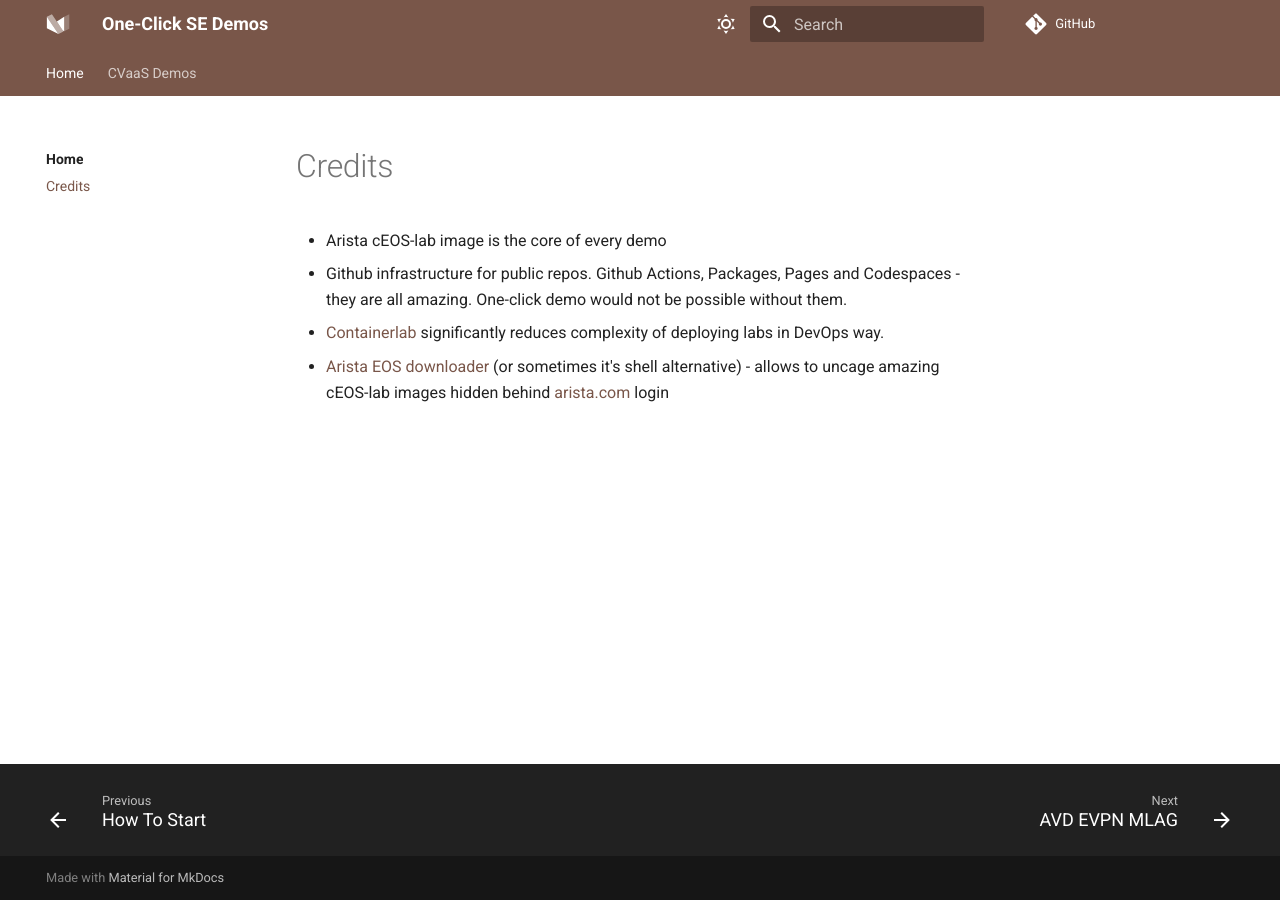
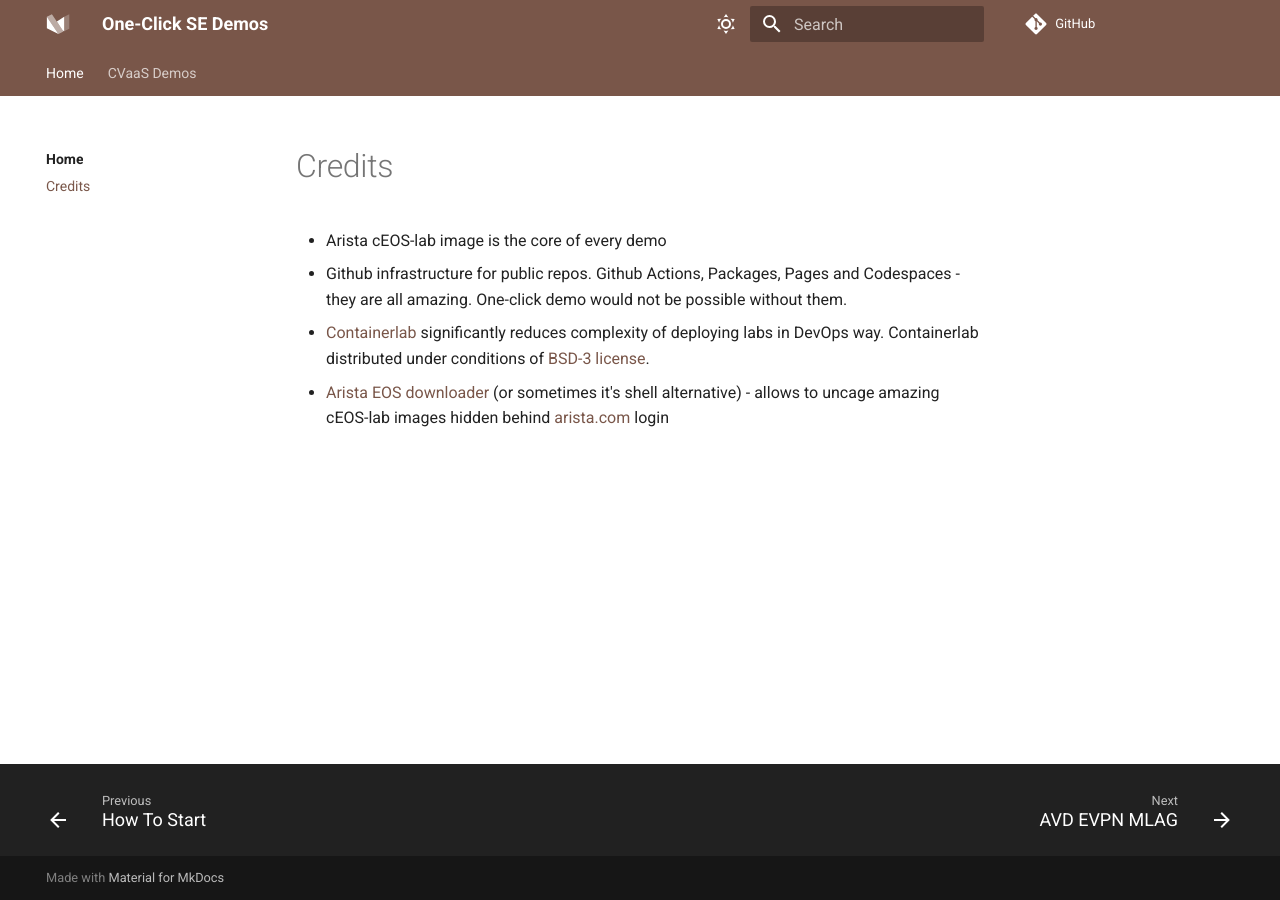
Before and after one commit to arista-netdevops-community/one-click-se-demos, an MkDocs documentation site: the page built from docs/credits.md, in a window 1280 px wide. Built offline with MkDocs 1.6.1 and Material for MkDocs 9.7.7, drawn with Linux system fonts in a browser that asks for light colours; comment, search, counter and statistics services are not loaded.

Commit message:
add ref to clab license

```diff
--- a/docs/credits.md
+++ b/docs/credits.md
@@ -2,5 +2,5 @@
 
 - Arista cEOS-lab image is the core of every demo
 - Github infrastructure for public repos. Github Actions, Packages, Pages and Codespaces - they are all amazing. One-click demo would not be possible without them.
-- [Containerlab](https://containerlab.dev/) significantly reduces complexity of deploying labs in DevOps way.
+- [Containerlab](https://containerlab.dev/) significantly reduces complexity of deploying labs in DevOps way. Containerlab distributed under conditions of [BSD-3 license](https://github.com/srl-labs/containerlab/blob/main/LICENSE).
 - [Arista EOS downloader](https://pypi.org/project/eos-downloader/) (or sometimes it's shell alternative) - allows to uncage amazing cEOS-lab images hidden behind [arista.com](arista.com) login
```
